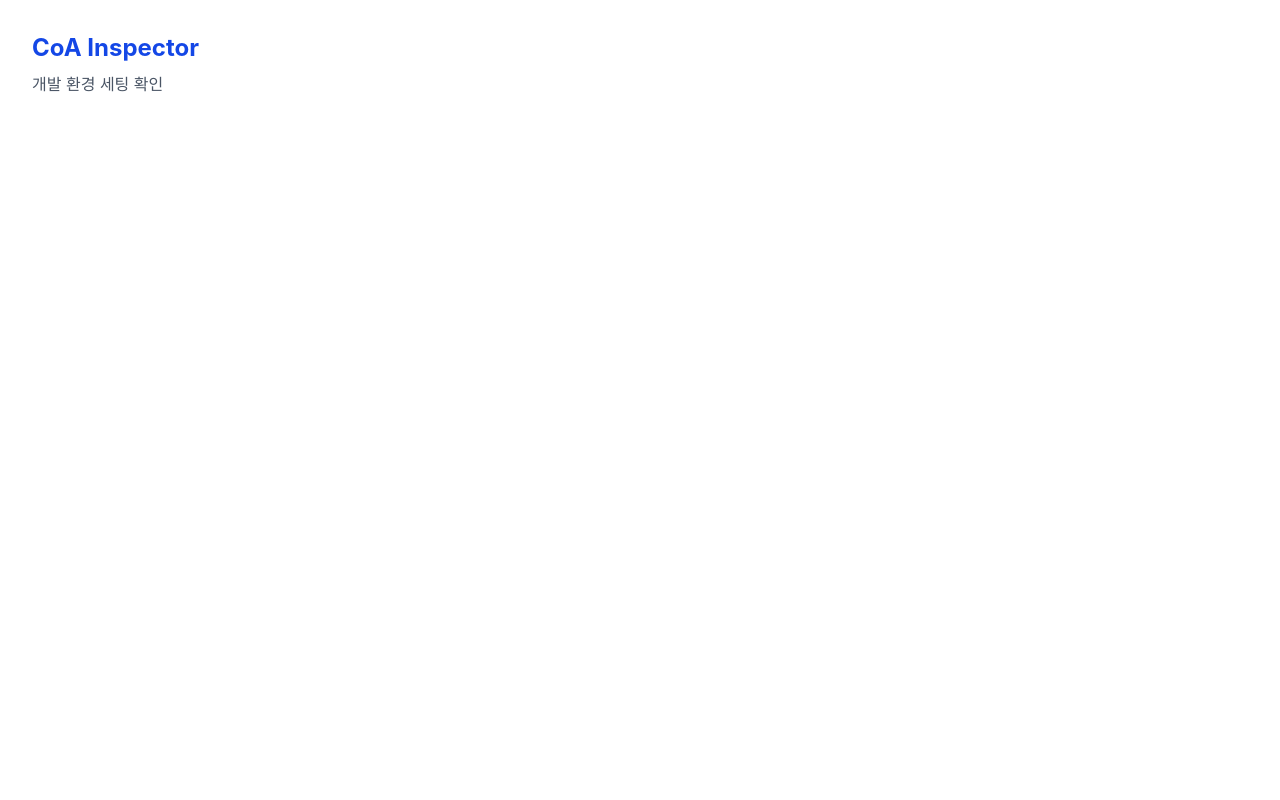
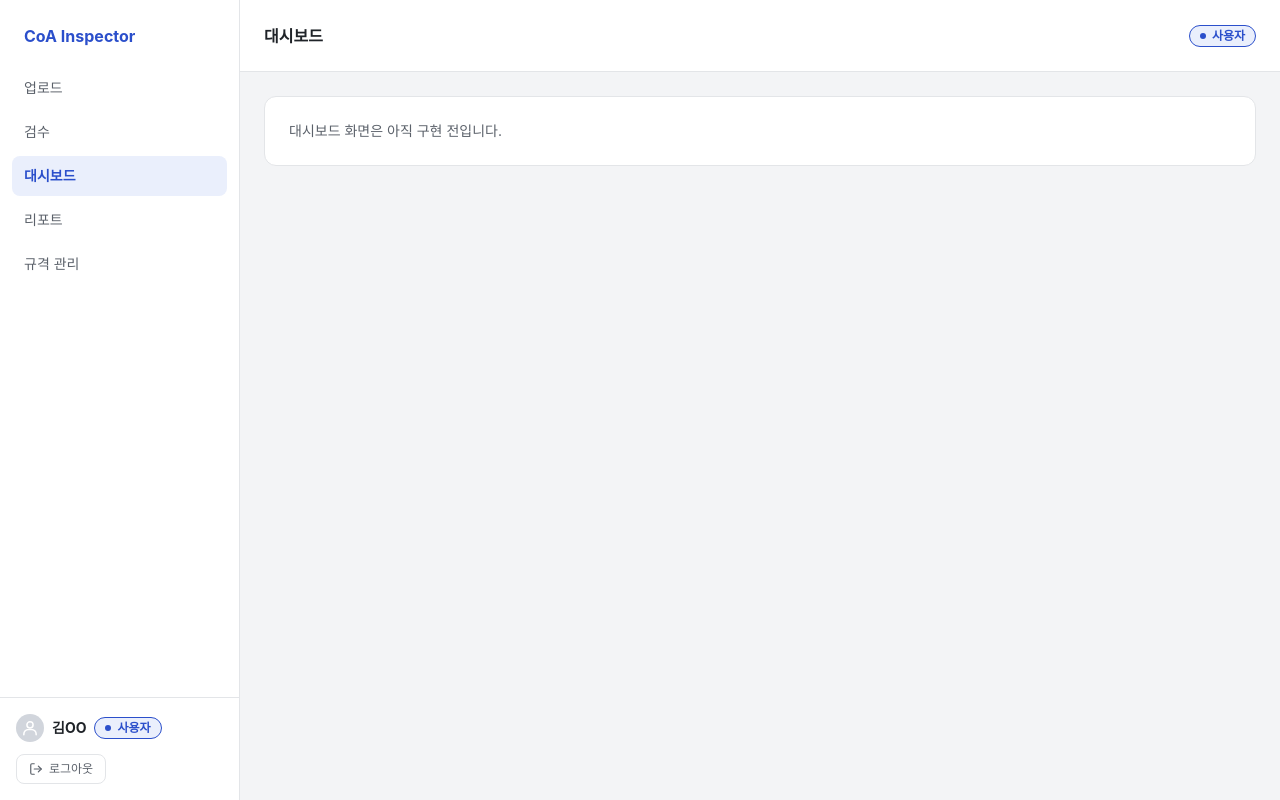
Before and after one commit to u3-ai-core-project/coa-spec-checker, a React (Vite) app in the folder frontend/: page /dashboard in a window 1280 px wide. Built offline with nearby package versions, Linux system fonts and the light colour scheme.

Commit message:
feat(frontend): 공통 레이아웃(사이드바·헤더)과 라우팅 추가

```diff
--- a/frontend/src/App.tsx
+++ b/frontend/src/App.tsx
@@ -1,10 +1,27 @@
-function App() {
+import { BrowserRouter, Navigate, Route, Routes } from 'react-router-dom'
+import AppLayout from './components/layout/AppLayout'
+import { NAV_ITEMS } from './navigation'
+
+export default function App() {
   return (
-    <div className="p-8">
-      <h1 className="text-2xl font-bold text-blue-700">CoA Inspector</h1>
-      <p className="mt-2 text-gray-600">개발 환경 세팅 확인</p>
-    </div>
+    <BrowserRouter>
+      <Routes>
+        <Route element={<AppLayout />}>
+          <Route path="/" element={<Navigate to="/dashboard" replace />} />
+          {NAV_ITEMS.map((item) => (
+            <Route
+              key={item.path}
+              path={item.path}
+              element={
+                <div className="rounded-xl border border-line bg-white p-6 text-sm text-ink-sub">
+                  {item.label} 화면은 아직 구현 전입니다.
+                </div>
+              }
+            />
+          ))}
+        </Route>
+        <Route path="/login" element={<div className="p-6">로그인</div>} />
+      </Routes>
+    </BrowserRouter>
   )
 }
-
-export default App
--- /dev/null
+++ b/frontend/src/components/RoleBadge.tsx
@@ -0,0 +1,12 @@
+import type { Role } from '../currentUser'
+
+const LABEL: Record<Role, string> = { USER: '사용자', ADMIN: '관리자' }
+
+export default function RoleBadge({ role }: { role: Role }) {
+    return (
+        <span className='inline-flex items-center gap-1.5 rounded-full border border--[#e6ecfb] bg-brand-soft px-2.5 py-0.5 text-xs font-bold text-brand'>
+            <span className='h-1.5 w-1.5 rounded-full bg-brand' />
+            {LABEL[role]}
+        </span>
+    )
+}
--- /dev/null
+++ b/frontend/src/components/icons.tsx
@@ -0,0 +1,18 @@
+export function UserIcon() {
+    return (
+        <svg width="14" height="15" viewBox="0 0 12 13" fill="none" xmlns="http://www.w3.org/2000/svg" aria-hidden="true">
+            <path d="M8.66659 3.33342C8.66659 4.80618 7.47268 6.00008 5.99992 6.00008C4.52716 6.00008 3.33325 4.80618 3.33325 3.33342C3.33325 1.86066 4.52716 0.666748 5.99992 0.666748C7.47268 0.666748 8.66659 1.86066 8.66659 3.33342Z" strokeWidth="1.33333" strokeLinecap="round" strokeLinejoin="round" stroke="white" />
+            <path d="M0.666504 12.0002V11.3335C0.666504 10.2726 1.08793 9.25522 1.83808 8.50507C2.58822 7.75492 3.60564 7.3335 4.66651 7.3335H7.33317C8.39404 7.3335 9.41146 7.75492 10.1616 8.50507C10.9117 9.25522 11.3332 10.2726 11.3332 11.3335V12.0002" strokeWidth="1.33333" strokeLinecap="round" strokeLinejoin="round" stroke="white" />
+        </svg>
+    )
+}
+
+export function LogoutIcon() {
+    return (
+        <svg width="14" height="14" viewBox="0 0 24 24" fill="none" stroke="currentColor" strokeWidth="2" strokeLinecap="round" strokeLinejoin="round" aria-hidden="true">
+            <path d="M9 21H5a2 2 0 0 1-2-2V5a2 2 0 0 1 2-2h4" />
+            <path d="m16 17 5-5-5-5" />
+            <path d="M21 12H9" />
+        </svg>
+    )
+}
--- /dev/null
+++ b/frontend/src/components/layout/AppLayout.tsx
@@ -0,0 +1,17 @@
+import { Outlet } from 'react-router-dom'
+import Sidebar from './Sidebar'
+import Header from './Header'
+
+export default function AppLayout() {
+    return (
+        <div className="flex h-screen bg-white text-ink">
+            <Sidebar />
+            <div className="flex min-w-0 flex-1 flex-col">
+                <Header />
+                <main className="flex-1 overflow-auto bg-surface p-6">
+                    <Outlet />
+                </main>
+            </div>
+        </div>
+    )
+}
--- /dev/null
+++ b/frontend/src/components/layout/Header.tsx
@@ -0,0 +1,16 @@
+import { useLocation } from 'react-router-dom'
+import { NAV_ITEMS } from '../../navigation'
+import { CURRENT_USER } from '../../currentUser'
+import RoleBadge from '../RoleBadge'
+
+export default function Header() {
+    const { pathname } = useLocation()
+    const title = NAV_ITEMS.find((item) => pathname.startsWith(item.path))?.label ?? ''
+
+    return (
+        <header className="flex h-[72px] shrink-0 items-center justify-between border-b border-line bg-white px-6">
+            <h1 className="text-base font-bold">{title}</h1>
+            <RoleBadge role={CURRENT_USER.role} />
+        </header>
+    )
+}
--- /dev/null
+++ b/frontend/src/components/layout/Sidebar.tsx
@@ -0,0 +1,49 @@
+import { NavLink } from 'react-router-dom'
+import { NAV_ITEMS } from '../../navigation'
+import { CURRENT_USER } from '../../currentUser'
+import RoleBadge from '../RoleBadge'
+import { LogoutIcon, UserIcon } from '../icons'
+
+export default function Sidebar() {
+    return (
+        <aside className="flex w-60 shrink-0 flex-col border-r border-line bg-white">
+            <div className="px-6 pt-6 pb-5 text-base font-bold text-brand">
+                CoA Inspector
+            </div>
+
+            <nav className="flex flex-col gap-1 px-3">
+                {NAV_ITEMS.map((item) => (
+                    <NavLink
+                        key={item.path}
+                        to={item.path}
+                        className={({ isActive }) =>
+                            `rounded-lg px-3 py-2.5 text-sm ${isActive
+                                ? 'bg-brand-soft font-bold text-brand'
+                                : 'text-ink-sub hover:bg-surface'
+                            }`
+                        }
+                    >
+                        {item.label}
+                    </NavLink>
+                ))}
+            </nav>
+
+            <div className="mt-auto border-t border-line p-4">
+                <div className="flex items-center gap-2">
+                    <div className="flex h-7 w-7 items-center justify-center rounded-full bg-gray-300">
+                        <UserIcon />
+                    </div>
+                    <span className="text-sm font-bold">{CURRENT_USER.name}</span>
+                    <RoleBadge role={CURRENT_USER.role} />
+                </div>
+                <button
+                    type="button"
+                    className="mt-3 inline-flex items-center gap-1.5 rounded-lg border border-line px-3 py-1.5 text-xs text-ink-sub hover:bg-surface"
+                >
+                    <LogoutIcon />
+                    로그아웃
+                </button>
+            </div>
+        </aside>
+    )
+}
--- /dev/null
+++ b/frontend/src/currentUser.ts
@@ -0,0 +1,7 @@
+export type Role = 'USER' | 'ADMIN'
+
+// TODO: 로그인 API 연결 후 GET /auth/me 응답으로 교체
+export const CURRENT_USER: { name: string; role: Role } = {
+    name: '김OO',
+    role: "USER",
+}
--- a/frontend/src/index.css
+++ b/frontend/src/index.css
@@ -1 +1,10 @@
 @import "tailwindcss";
+
+@theme {
+  --color-brand: #2b4fcb;
+  --color-brand-soft: #eaeffc;
+  --color-ink: #1f2328;
+  --color-ink-sub: #5b616a;
+  --color-line: #e3e5e8;
+  --color-surface: #f3f4f6;
+}
--- /dev/null
+++ b/frontend/src/navigation.ts
@@ -0,0 +1,7 @@
+export const NAV_ITEMS = [
+    { path: '/upload', label: '업로드' },
+    { path: '/inspection', label: '검수' },
+    { path: '/dashboard', label: '대시보드' },
+    { path: '/reports', label: '리포트' },
+    { path: '/specs', label: '규격 관리' },
+] as const
```
